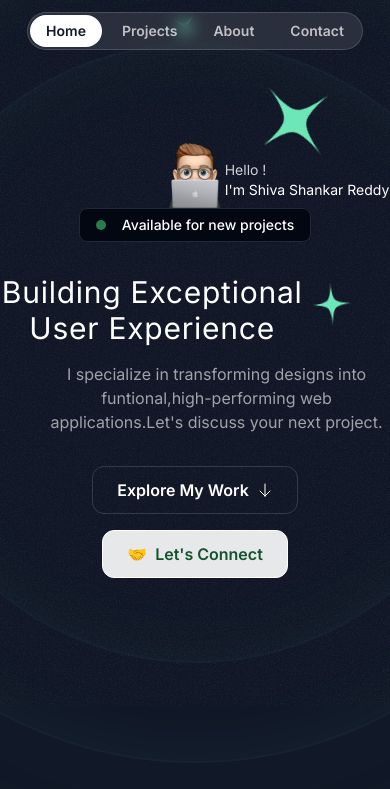
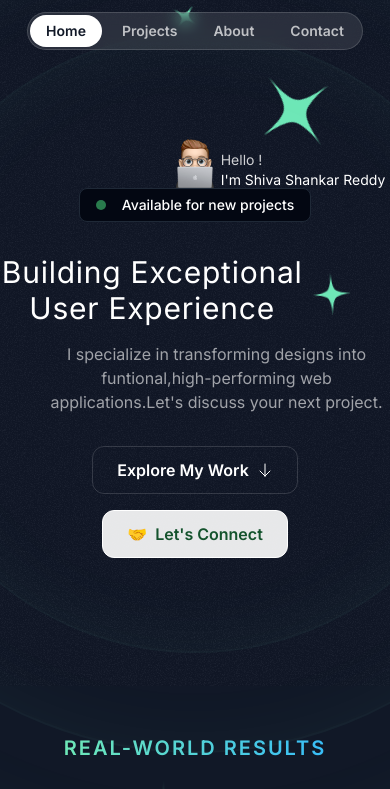
Before and after one commit to ShivaShankarReddy098/My_Portfolio_Using_NextJs, a Next.js app: page / in a window 390 px wide. Shown: the top 789 px of the page. Built offline with nearby package versions, Linux system fonts and the light colour scheme; a web font is replaced by a local one.

Commit message:
changes in hero section

```diff
--- a/src/sections/Hero.tsx
+++ b/src/sections/Hero.tsx
@@ -84,15 +84,15 @@ export const HeroSection = () => {
             <Image
               id="img"
               src={memojiImage}
-              className="lg:size-[90px] size-[80px]"
+              className="lg:size-[90px] size-[60px]"
               alt="heroImg"
             />
             <div className="flex flex-col absolute items-start  lg:mt-6">
-              <div className="flex flex-col lg:top-2 lg:left-36 relative top-3 left-28 ">
+              <div className="flex flex-col lg:top-2 lg:left-36 relative top-3 left-[108px]">
                 <p id="name1" className="z-10 text-white sm:text-sm opacity-0">
                   Hello !
                 </p>
-                <p id="name2" className="z-10 text-white sm:text-sm opacity-0">
+                <p id="name2" className="z-10 text-white sm:text-sm opacity-0 ">
                   I&apos;m Shiva Shankar Reddy
                 </p>
               </div>
```
